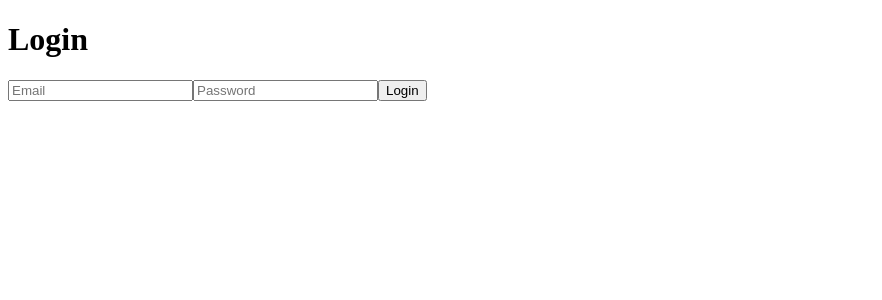
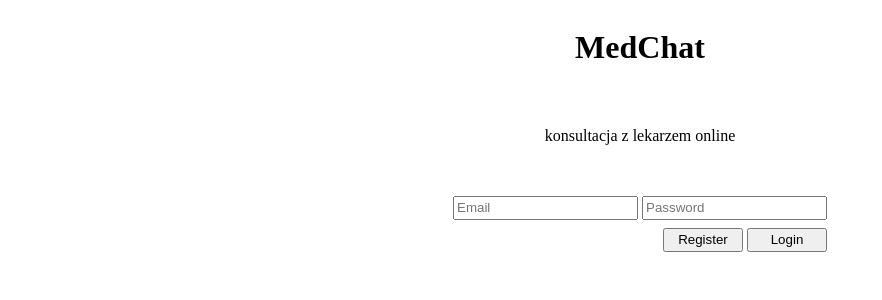
Before and after one commit to GuminskiAdrian/medChat, a React (Vite) app: page / in a window 1280 px wide. Shown: the top 300 px of the page, without its empty margins (0-882 px from the left). Built offline with nearby package versions, Linux system fonts and the light colour scheme.

Commit message:
podstawowe style

```diff
--- a/src/components/ChatList.tsx
+++ b/src/components/ChatList.tsx
@@ -4,6 +4,7 @@ import React, { useState, useEffect } from 'react';
 import { Link } from 'react-router-dom';
 import { collection, getDocs } from 'firebase/firestore';
 import { db } from '../firebaseConfig';
+import '../styles/ChatList.css';
 
 const ChatList: React.FC = () => {
     const [chatRooms, setChatRooms] = useState<any[]>([]);
@@ -27,9 +28,9 @@ const ChatList: React.FC = () => {
     }, []);
 
     return (
-        <div>
-            <h1>Wybierz czat:</h1>
-            <ul>
+        <div className='ChatListContainer'>
+            <h1>Wybierz czat z lekarzem:</h1>
+            <ul className='ChatList'>
                 {chatRooms.map(chat => (
                     <li key={chat.id}>
                         <Link to={`/ChatRoom/${chat.id}`}>{chat.id}</Link>
--- a/src/components/ChatRoom.tsx
+++ b/src/components/ChatRoom.tsx
@@ -1,7 +1,8 @@
 import React, { useState, useEffect } from 'react';
 import { useParams } from 'react-router-dom';
 import { collection, query, orderBy, onSnapshot, addDoc, serverTimestamp } from 'firebase/firestore';
-import { db } from '../firebaseConfig';
+import { db, auth } from '../firebaseConfig';
+import '../styles/ChatRoom.css';
 
 const ChatRoom: React.FC = () => {
     const { roomId } = useParams<{ roomId: string }>();
@@ -25,9 +26,12 @@ const ChatRoom: React.FC = () => {
         e.preventDefault();
         if (newMessage.trim() === '') return;
 
+        const user = auth.currentUser;
+        if (!user) return;
+
         await addDoc(collection(db, `chatRooms/${roomId}/messages`), {
             text: newMessage,
-            user: "anonymous", // Replace with actual user information
+            user: user.email, // Używamy e-maila użytkownika
             timestamp: serverTimestamp()
         });
 
@@ -35,12 +39,13 @@ const ChatRoom: React.FC = () => {
     };
 
     return (
-        <div>
-            <h1>Wiadomości z pokoju {roomId}</h1>
+        <div className='ChatRoomContainer'>
+            <h1>Konwersacja z {roomId}</h1>
             <div>
                 {messages.map((message: any, index: number) => (
                     <div key={index}>
-                        <strong>{message.user}:</strong> {message.text}
+                        <small>{message.timestamp?.toDate().toLocaleString()}</small> <br />
+                        <strong>{message.user}:</strong> {message.text} <br />
                     </div>
                 ))}
             </div>
@@ -51,7 +56,7 @@ const ChatRoom: React.FC = () => {
                     onChange={(e) => setNewMessage(e.target.value)}
                     placeholder="Type a message"
                 />
-                <button type="submit">Send</button>
+                <button type="submit">Wyślij</button>
             </form>
         </div>
     );
--- a/src/components/Login.tsx
+++ b/src/components/Login.tsx
@@ -1,31 +1,54 @@
 // Login.tsx
 
-import React, { useState } from 'react';
-import { useHistory } from 'react-router-dom'; // Import useHistory
-import { auth } from '../firebaseConfig';
-import { signInWithEmailAndPassword } from 'firebase/auth';
+import React, { useState } from "react";
+import { useHistory } from "react-router-dom"; // Import useHistory
+import { auth } from "../firebaseConfig";
+import { signInWithEmailAndPassword } from "firebase/auth";
+import '../styles/Login.css';
 
 const Login: React.FC = () => {
-    const [email, setEmail] = useState('');
-    const [password, setPassword] = useState('');
+    const [email, setEmail] = useState("");
+    const [password, setPassword] = useState("");
     const history = useHistory(); // Inicjalizacja hooka useHistory
 
     const handleLogin = async () => {
         try {
             await signInWithEmailAndPassword(auth, email, password);
             // Po udanym zalogowaniu przekieruj do strony czatu
-            history.push('/ChatList');
+            history.push("/ChatList");
         } catch (error) {
             console.error(error);
         }
     };
 
+    const handleRegister = async () => {
+        console.log("to bedzie dopiero");
+    };
+
     return (
-        <div>
-            <h1>Login</h1>
-            <input type="email" value={email} onChange={e => setEmail(e.target.value)} placeholder="Email" />
-            <input type="password" value={password} onChange={e => setPassword(e.target.value)} placeholder="Password" />
-            <button onClick={handleLogin}>Login</button>
+        <div className="LoginContainer">
+            <h1>MedChat</h1>
+            <p>konsultacja z lekarzem online</p>
+            <div className="inputContainer">
+                <div className="inputs">
+                    <input
+                        type="email"
+                        value={email}
+                        onChange={(e) => setEmail(e.target.value)}
+                        placeholder="Email"
+                    />
+                    <input
+                        type="password"
+                        value={password}
+                        onChange={(e) => setPassword(e.target.value)}
+                        placeholder="Password"
+                    />
+                </div>
+                <div className="buttons">
+                    <button onClick={handleRegister}>Register</button>
+                    <button onClick={handleLogin}>Login</button>
+                </div>
+            </div>
         </div>
     );
 };
--- /dev/null
+++ b/src/styles/ChatList.css
@@ -0,0 +1,19 @@
+.ChatListContainer {
+    border: 1px solid white;
+    width: 100%;
+    display: grid;
+    justify-content: center;
+    align-items: center;
+
+    .ChatList {
+        font-size: 1.25rem;
+        list-style:decimal;
+        li {
+            margin-bottom: 0.25rem;
+            a {
+                color: white;
+                text-decoration: none;
+            }
+        }
+    }
+}
--- /dev/null
+++ b/src/styles/ChatRoom.css
@@ -0,0 +1,12 @@
+.ChatRoomContainer {
+    border: 1px solid white;
+    display: grid;
+    justify-content: center;
+    gap: 0.5rem;
+
+    form {
+        display: grid;
+        grid-template-columns: 4fr 1fr;
+        gap: 0.5rem;
+    }
+}
--- /dev/null
+++ b/src/styles/Login.css
@@ -0,0 +1,31 @@
+.LoginContainer {
+    width: 100%;
+    margin: 0 auto;
+    display: grid;
+    grid-template-rows: 1fr 1fr 1fr;
+    gap: 0.5rem;
+    justify-content: center;
+    align-items: center;
+    text-align: center;
+}
+
+.inputContainer {
+    display: grid;
+    grid-template-rows: 1fr 1fr;
+    grid-template-columns: 1fr;
+    gap: 0.5rem;
+
+    .inputs, .buttons {
+        width: 100%;
+        display: flex;
+        gap: 0.25rem;
+    }
+
+    .buttons {
+        justify-content: right;
+        button {
+            width: 5rem;
+            height: 1.5rem;
+        }
+    }
+}
```
